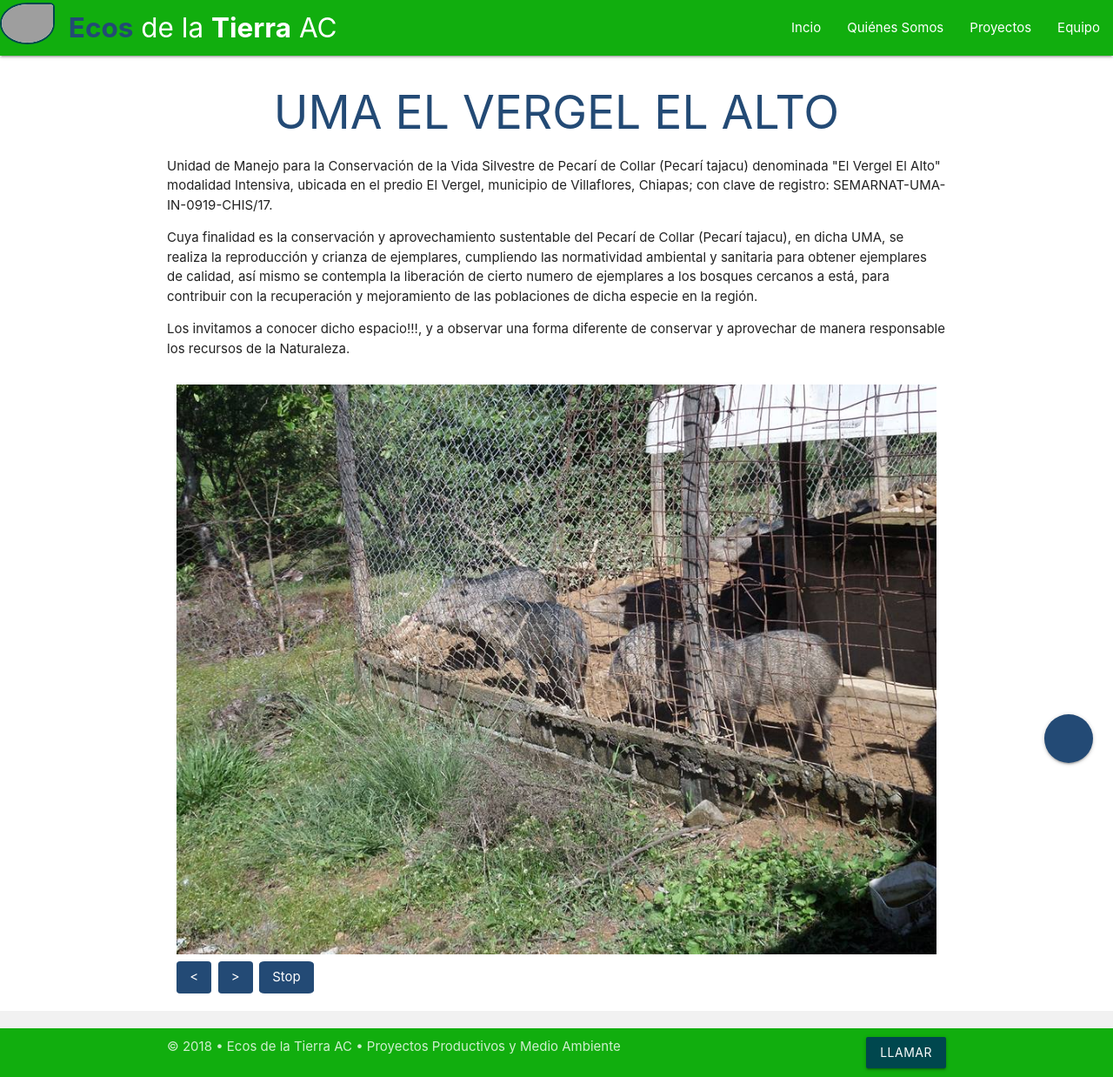
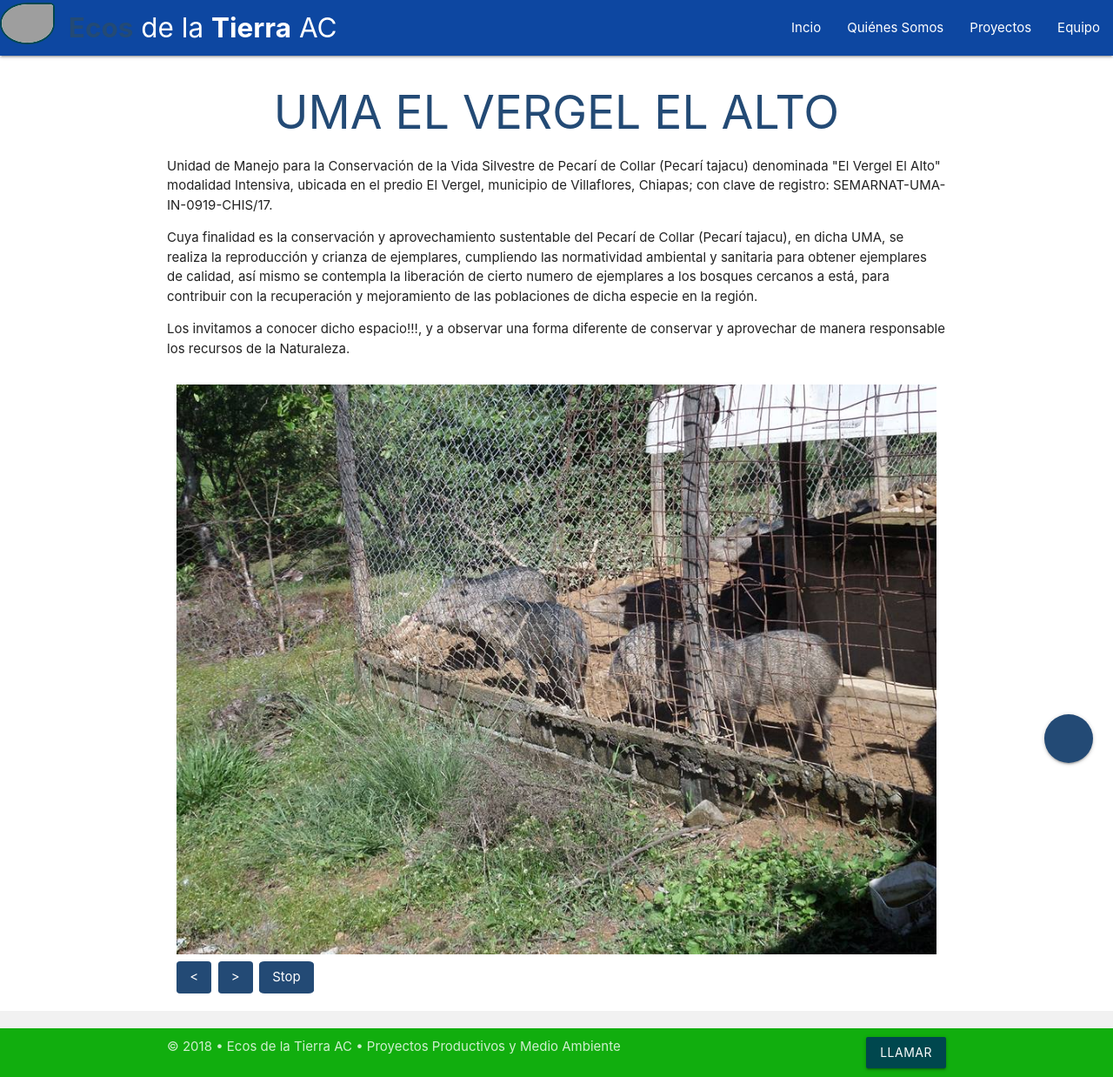
Before and after one commit to CarbajalFdez/EcosAC, a Jekyll site: the page built from _posts/2018-10-16-uma-el-vergel-el-alto.html, in a window 1280 px wide. Shown: the whole page at 87% size. Built offline with Jekyll 4.4.1, drawn with Linux system fonts in a browser that asks for light colours; grey boxes are pictures that could not be loaded.

Commit message:
Update header.html

```diff
--- a/_includes/header.html
+++ b/_includes/header.html
@@ -1,7 +1,7 @@
 	<!-- H E A D E R -->
 	<header>
 		<nav>
-			<div class="nav-wrapper verde-oscuro-ecos">
+			<div class="nav-wrapper blue darken-4">
 				<a href="{{ site.baseurl }}" class="brand-logo"><img src="https://amrqcwtz.files.wordpress.com/2018/10/img_20181005_235114.png" style="width:2em; height:auto; margin-right:.5em; margin-top:.1em; float:left; background:#FFFFFF; border-radius:50% 10% 50% 50%; border:solid 2px var(--color4);"/><b class="azul-ecos-text">Ecos</b> de la <b>Tierra</b> AC</a>
 				<a href="#" data-target="mobile-demo" class="sidenav-trigger"><i class="fa fa-bars waves-effect"></i></a>
 				<ul class="right hide-on-med-and-down">
```
